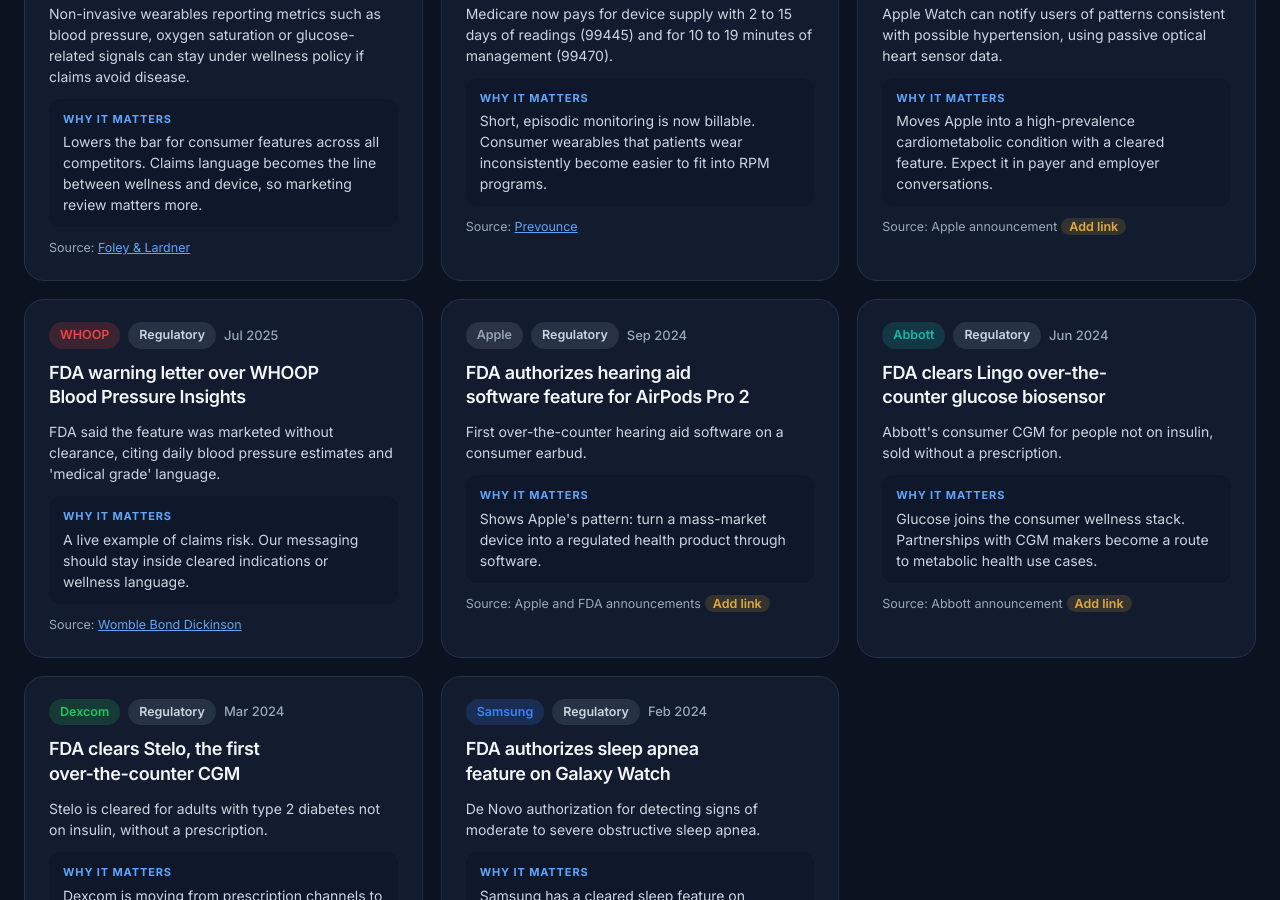
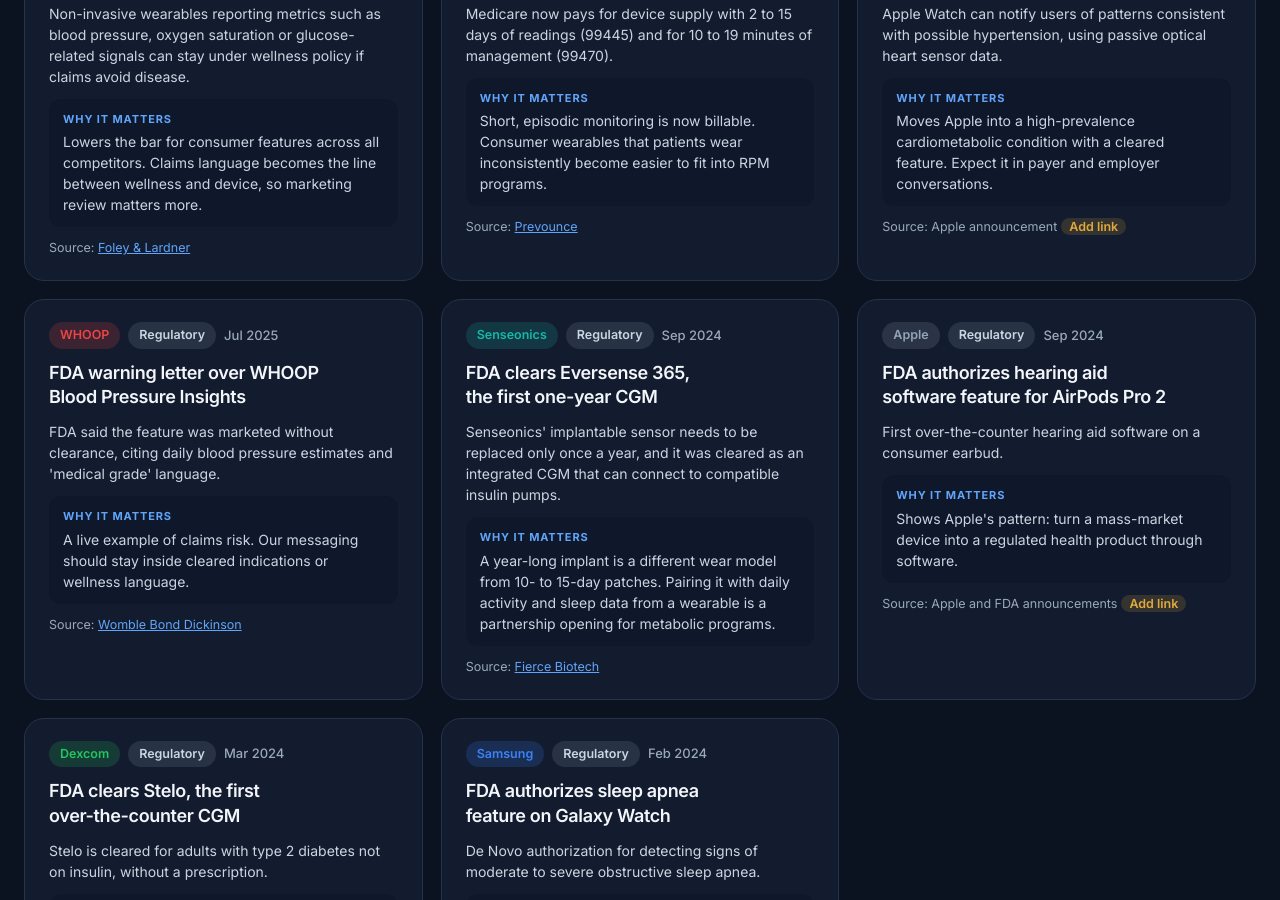
Before and after one commit to warisham/wearables-competitive-radar, a plain HTML site: page index.html in a window 1280 px wide. Shown: the part 1258-2158 px from the top of the page. Drawn offline with Linux system fonts and the light colour scheme.

Commit message:
Replace Abbott with Senseonics; add LinkedIn share preview
- Senseonics battlecard, map position and Eversense 365 update replace Abbott
- Dexcom and Senseonics images matched to their device types
- Open Graph tags and a 1200x627 share image for LinkedIn and other link previews

Co-Authored-By: Claude Opus 5.5 <noreply@anthropic.com>
Claude-Session: https://claude.ai/code/session_01NUcmk7wA5cyzyJiMDq4mTN

```diff
--- a/index.html
+++ b/index.html
@@ -6,6 +6,16 @@
 <title>Wearables Competitive Radar</title>
 <meta name="description" content="Competitive intelligence for the consumer-to-clinical wearables market: market feed, sales battlecards, positioning map and leadership brief.">
 <meta name="theme-color" content="#0B1220">
+<meta property="og:type" content="website">
+<meta property="og:url" content="https://warisham.github.io/wearables-competitive-radar/">
+<meta property="og:title" content="Competitive Radar: Consumer Health Wearables">
+<meta property="og:description" content="Market feed, sales battlecards, a positioning map and a leadership brief for the consumer-to-clinical wearables market.">
+<meta property="og:image" content="https://warisham.github.io/wearables-competitive-radar/img/share.jpg">
+<meta property="og:image:width" content="1200">
+<meta property="og:image:height" content="627">
+<meta property="og:image:alt" content="Competitive Radar app showing KPI tiles and product battlecards">
+<meta name="author" content="Warisha Khan">
+<meta name="twitter:card" content="summary_large_image">
 <link rel="preconnect" href="https://fonts.googleapis.com">
 <link rel="preconnect" href="https://fonts.gstatic.com" crossorigin>
 <link href="https://fonts.googleapis.com/css2?family=Inter:wght@400;500;600;700&display=swap" rel="stylesheet">
@@ -249,7 +259,7 @@ footer .shell { display: grid; gap: 4px; }
 
   const COMPANIES = {
     Apple:   { color:"#5B6B82" }, Samsung: { color:"#1F6FEB" }, Oura: { color:"#B07A16" },
-    WHOOP:   { color:"#C2352B" }, Dexcom:  { color:"#12805A" }, Abbott: { color:"#0F8C8C" },
+    WHOOP:   { color:"#C2352B" }, Dexcom:  { color:"#12805A" }, Senseonics: { color:"#0F8C8C" },
     "FDA / CMS": { color:"#8A5CD1" }
   };
   const TYPES = ["Regulatory","Reimbursement","Product","Funding"];
@@ -287,10 +297,10 @@ footer .shell { display: grid; gap: 4px; }
       sum:"First over-the-counter hearing aid software on a consumer earbud.",
       so:"Shows Apple's pattern: turn a mass-market device into a regulated health product through software.",
       url:"", src:"Apple and FDA announcements" },
-    { d:"2024-06-10", co:"Abbott", type:"Regulatory", title:"FDA clears Lingo over-the-counter glucose biosensor",
-      sum:"Abbott's consumer CGM for people not on insulin, sold without a prescription.",
-      so:"Glucose joins the consumer wellness stack. Partnerships with CGM makers become a route to metabolic health use cases.",
-      url:"", src:"Abbott announcement" },
+    { d:"2024-09-17", co:"Senseonics", type:"Regulatory", title:"FDA clears Eversense 365, the first one-year CGM",
+      sum:"Senseonics' implantable sensor needs to be replaced only once a year, and it was cleared as an integrated CGM that can connect to compatible insulin pumps.",
+      so:"A year-long implant is a different wear model from 10- to 15-day patches. Pairing it with daily activity and sleep data from a wearable is a partnership opening for metabolic programs.",
+      url:"https://www.fiercebiotech.com/medtech/fda-clears-senseonics-365-day-eversense-cgm-implant", src:"Fierce Biotech" },
     { d:"2024-03-05", co:"Dexcom", type:"Regulatory", title:"FDA clears Stelo, the first over-the-counter CGM",
       sum:"Stelo is cleared for adults with type 2 diabetes not on insulin, without a prescription.",
       so:"Dexcom is moving from prescription channels to consumers, and integrates with third-party wearables data.",
@@ -322,25 +332,24 @@ footer .shell { display: grid; gap: 4px; }
       str:["Clinical-grade glucose data and payer coverage","Stelo opens the consumer channel","Deep endocrinology relationships"],
       gaps:["Single biomarker; relies on partners for activity and sleep","Sensor replacement costs"],
       win:"Treat as a partner more than a rival: combined glucose, activity and sleep data makes a stronger metabolic program.", q:"Would a combined CGM and wearable view help your diabetes program?" },
-    Abbott: { pos:"Libre CGM scale leader with the Lingo consumer biosensor.",
-      str:["Largest CGM user base worldwide","Low-cost sensors","Strong hospital and cardiology relationships"],
-      gaps:["Consumer app ecosystem is young","Glucose-centric; limited broader wearable data"],
-      win:"Same as Dexcom: lead with integration and a combined metabolic view.", q:"Which CGM do your patients already use?" }
+    Senseonics: { pos:"Implantable CGM maker; Eversense 365 lasts a full year on one sensor.",
+      str:["The only implantable CGM, with one sensor insertion a year","Integrates with insulin pumps, starting with twiist","Fast revenue growth since taking sales in-house in 2026"],
+      gaps:["A clinician has to insert and remove the sensor","Still needs an on-body transmitter until Gemini and Freedom launch","Single biomarker and a small installed base next to patch CGMs"],
+      win:"Treat as a partner more than a rival: year-long glucose data plus daily activity and sleep makes a stronger metabolic program with less patient burden.", q:"Which patients in your program would choose an implant over a patch, and who would place it?" }
   };
   // Analyst view: x 0 = consumer wellness, 1 = clinical grade; y 0 = single device, 1 = care platform
-  const MAP = { Apple:[0.62,0.72], Samsung:[0.5,0.48], Oura:[0.28,0.55], WHOOP:[0.18,0.38], Dexcom:[0.86,0.42], Abbott:[0.8,0.3] };
+  const MAP = { Apple:[0.62,0.72], Samsung:[0.5,0.48], Oura:[0.28,0.55], WHOOP:[0.18,0.38], Dexcom:[0.86,0.42], Senseonics:[0.74,0.24] };
 
   // Brighter brand colors for the dark theme, and illustrative product images
   Object.assign(COMPANIES.Apple, { color: "#94A3B8", img: "watch" });
   Object.assign(COMPANIES.Samsung, { color: "#3B82F6", img: "round-watch" });
   Object.assign(COMPANIES.Oura, { color: "#E0A93B", img: "ring" });
   Object.assign(COMPANIES.WHOOP, { color: "#EF4444", img: "band" });
-  Object.assign(COMPANIES.Dexcom, { color: "#22C55E", img: "cgm-arm" });
-  Object.assign(COMPANIES.Abbott, { color: "#14B8A6", img: "cgm-disc" });
+  Object.assign(COMPANIES.Dexcom, { color: "#22C55E", img: "cgm-disc" });
+  Object.assign(COMPANIES.Senseonics, { color: "#14B8A6", img: "cgm-arm" });
   COMPANIES["FDA / CMS"].color = "#A78BFA";
-  MAP.Abbott = [0.74, 0.24]; // nudged from [0.8, 0.3] so it does not cover Dexcom on the map
-  const PARTNERS = new Set(["Dexcom", "Abbott"]);
-  const IMG_ALT = { watch: "square smartwatch", "round-watch": "round smartwatch", ring: "smart ring", band: "screenless fitness band", "cgm-arm": "glucose sensor worn on the arm", "cgm-disc": "glucose biosensor with phone app" };
+  const PARTNERS = new Set(["Dexcom", "Senseonics"]);
+  const IMG_ALT = { watch: "square smartwatch", "round-watch": "round smartwatch", ring: "smart ring", band: "screenless fitness band", "cgm-arm": "glucose sensor transmitter worn on the arm", "cgm-disc": "round glucose sensor with phone app" };
   const tagStyle = c => `background:${c}2e;color:${c}`;
 
   // ---------- State ----------
```
Also changed, not shown: img/share.jpg (added), screenshot.jpg, 1 other file.
